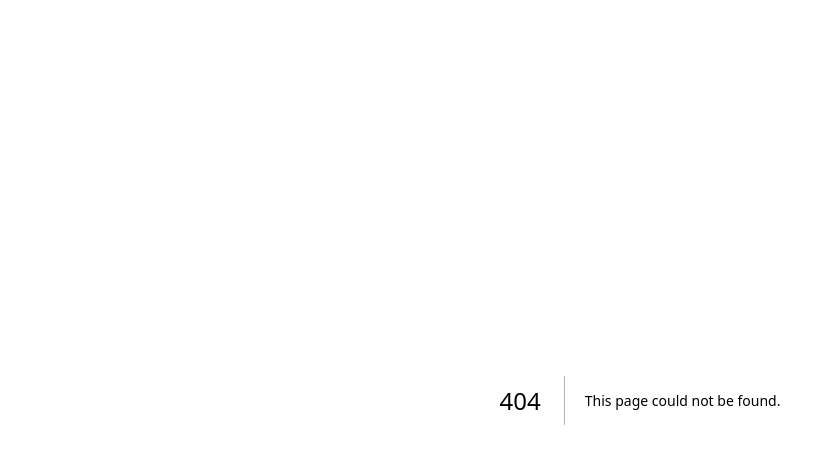
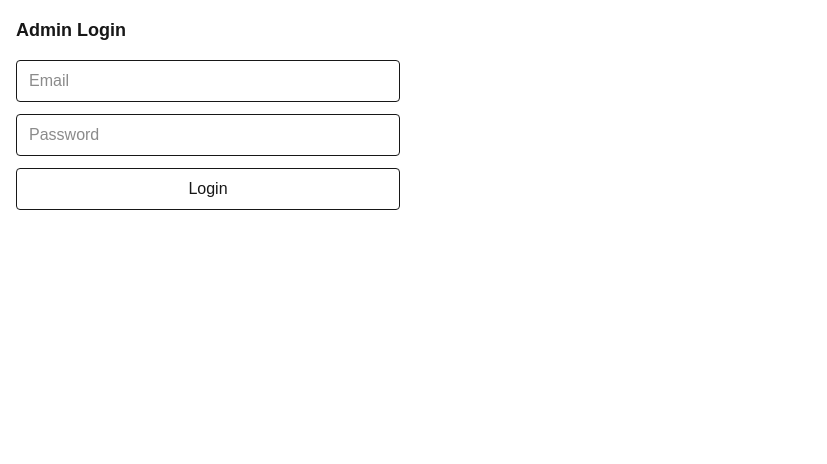
Before and after one commit to Jonathanferreras/watch-the-hutch-web, a Next.js app: page /admin/login in a window 1280 px wide. Before the commit this address had no page. Shown: the top 464 px of the page, without its empty margins (0-827 px from the left). Built offline with nearby package versions, Linux system fonts and the light colour scheme; no server answers.

Commit message:
feat(login-view): add login view

```diff
--- /dev/null
+++ b/src/app/admin/login/page.tsx
@@ -0,0 +1,76 @@
+"use client";
+
+import { SyntheticEvent, useState } from "react";
+import { useRouter } from "next/navigation";
+
+import { useAuth } from "@/src/features/auth/hooks/use-auth";
+
+export default function AdminLogin() {
+  const router = useRouter();
+
+  const [username, setUsername] = useState("");
+  const [password, setPassword] = useState("");
+  const [submitError, setSubmitError] = useState("");
+
+  const { login, loading } = useAuth();
+
+  const handleSubmit = async (event: SyntheticEvent<HTMLFormElement>) => {
+    event.preventDefault();
+    setSubmitError("");
+
+    try {
+      const success = await login({
+        email: username,
+        password,
+      });
+
+      if (!success) {
+        throw new Error("Unable to login.");
+      }
+
+      router.push("/admin/dashboard");
+    } catch (error) {
+      setSubmitError(
+        error instanceof Error ? error.message : "Unable to login.",
+      );
+    }
+  };
+
+  return (
+    <div className="p-4">
+      <h3 className="mb-4 text-lg font-semibold">Admin Login</h3>
+
+      <form className="flex max-w-sm flex-col gap-3" onSubmit={handleSubmit}>
+        <input
+          className="rounded border px-3 py-2"
+          name="username"
+          placeholder="Email"
+          type="email"
+          value={username}
+          onChange={(event) => setUsername(event.target.value)}
+        />
+
+        <input
+          className="rounded border px-3 py-2"
+          name="password"
+          placeholder="Password"
+          type="password"
+          value={password}
+          onChange={(event) => setPassword(event.target.value)}
+        />
+
+        <button
+          className="rounded border px-3 py-2 disabled:cursor-not-allowed disabled:opacity-60"
+          disabled={loading}
+          type="submit"
+        >
+          {loading ? "Logging in..." : "Login"}
+        </button>
+
+        {submitError ? (
+          <p className="text-sm text-red-600">{submitError}</p>
+        ) : null}
+      </form>
+    </div>
+  );
+}
```
